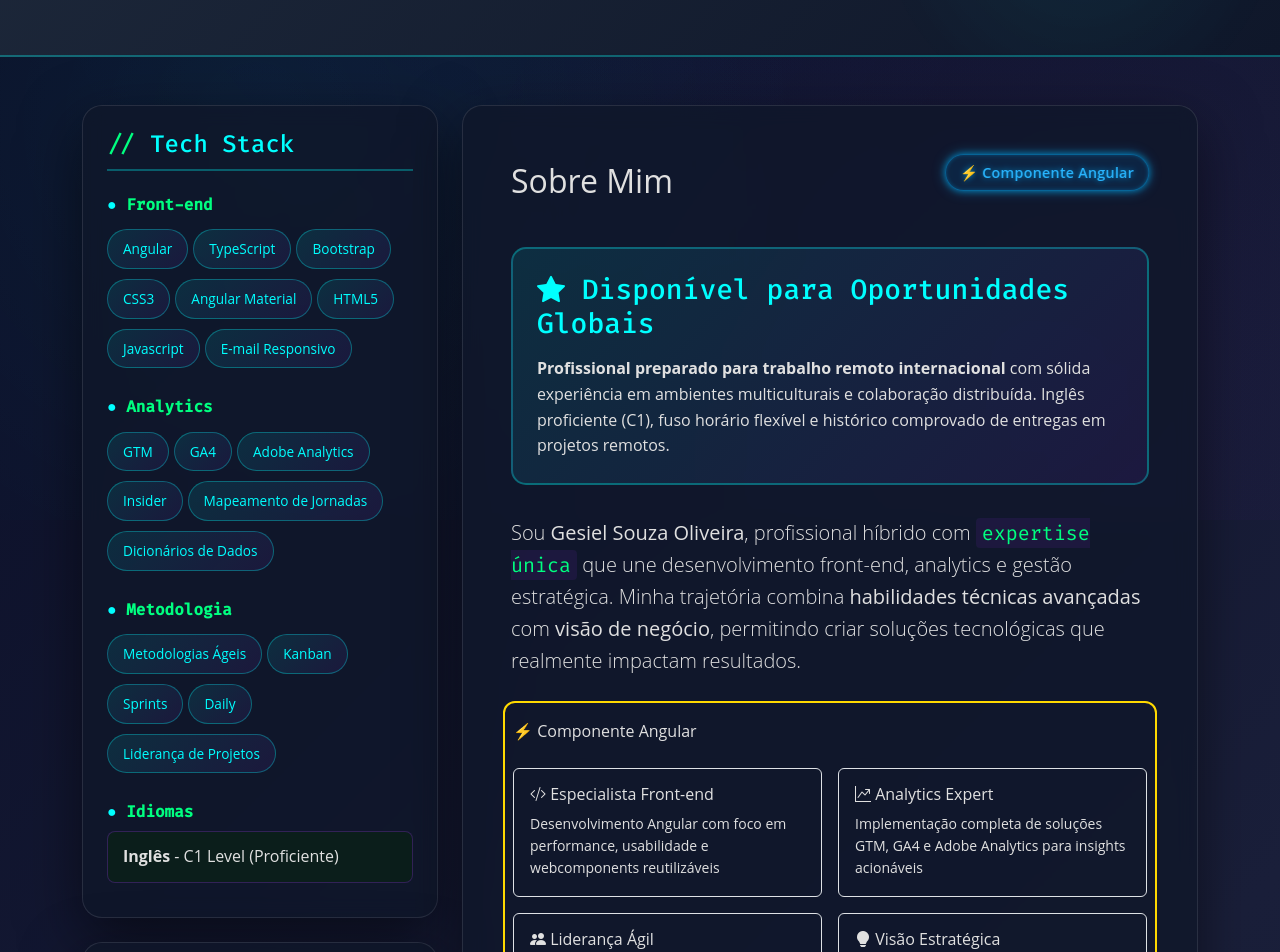
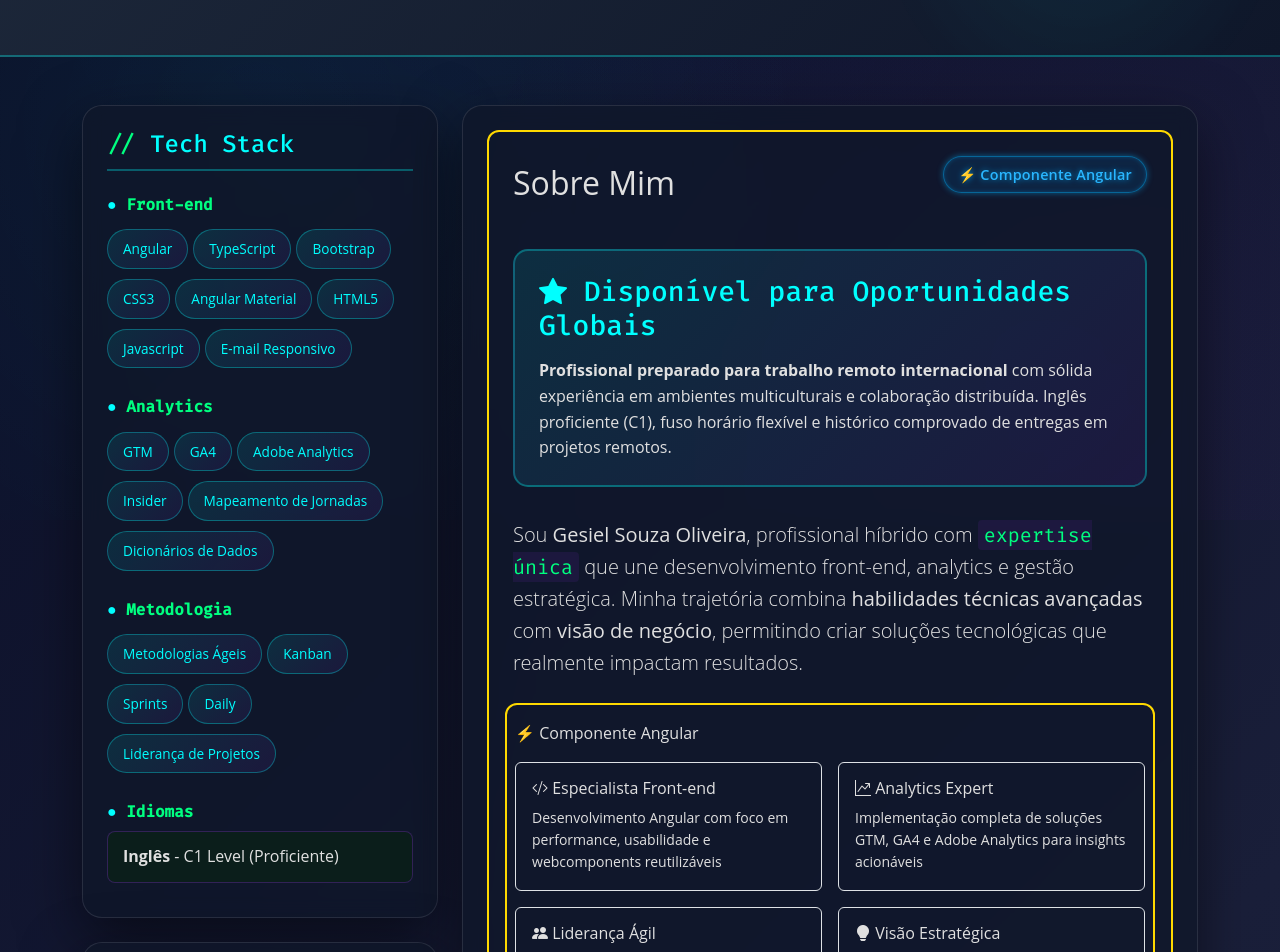
Before and after one commit to gesielbr/gesiel-tech-resume, an Angular app: page / in a window 1280 px wide. Shown: the part 280-1232 px from the top of the page. Built offline with nearby package versions, Linux system fonts and the light colour scheme.

Commit message:
Destaque componentes, refinação de layout

```diff
--- a/src/about/about.css
+++ b/src/about/about.css
@@ -75,3 +75,37 @@
       inset 0 0 4px rgba(0, 180, 255, 0.3);
   }
 }
+
+@keyframes elementPulse {
+  0% {
+    opacity: 0; /* Invisível */
+  }
+  50% {
+    opacity: 1; /* Aparece totalmente */
+  }
+  100% {
+    opacity: 0; /* Some novamente */
+  }
+}
+
+.component-notice {
+  animation: elementPulse 2s ease-in-out infinite;
+}
+
+.border-pulse {
+  border: 2px solid rgba(255, 217, 0, 1);
+  border-radius: 12px;
+  animation: borderFade 2s ease-in-out infinite;
+}
+
+@keyframes borderFade {
+  0% {
+    border-color: rgba(255, 217, 0, 0); /* invisível */
+  }
+  50% {
+    border-color: rgba(255, 217, 0, 1); /* aparece suavemente */
+  }
+  100% {
+    border-color: rgba(255, 217, 0, 0); /* some novamente */
+  }
+}
--- a/src/about/about.html
+++ b/src/about/about.html
@@ -1,4 +1,4 @@
-<article class="content-card p-4 mb-4">
+<article class="content-card p-4 border-pulse">
   <div class="row align-items-center">
     <!-- COLUNA DO TÍTULO (mobile invertido / md+ normal) -->
     <div class="col-12 col-md-6 order-2 order-md-1">
--- a/src/experience/experience.css
+++ b/src/experience/experience.css
@@ -79,3 +79,19 @@
     border-color: rgba(255, 217, 0, 0); /* some novamente */
   }
 }
+
+@keyframes elementPulse {
+  0% {
+    opacity: 0; /* Invisível */
+  }
+  50% {
+    opacity: 1; /* Aparece totalmente */
+  }
+  100% {
+    opacity: 0; /* Some novamente */
+  }
+}
+
+.component-notice {
+  animation: elementPulse 2s ease-in-out infinite;
+}
--- a/src/experience/experience.html
+++ b/src/experience/experience.html
@@ -6,7 +6,7 @@
   </div>
 
   <section>
-    <h2 class="section-title">Experiência Profissional</h2>
+    <h2 class="section-title mb-3">Experiência Profissional</h2>
 
     @for (exp of experiences; track exp.id) {
     <div class="experience-card" itemscope [attr.itemtype]="'https://schema.org/' + exp.schemaType">
--- a/src/specialty-cards/specialty-cards.css
+++ b/src/specialty-cards/specialty-cards.css
@@ -15,3 +15,19 @@
     border-color: rgba(255, 217, 0, 0); /* some novamente */
   }
 }
+
+@keyframes elementPulse {
+  0% {
+    opacity: 0; /* Invisível */
+  }
+  50% {
+    opacity: 1; /* Aparece totalmente */
+  }
+  100% {
+    opacity: 0; /* Some novamente */
+  }
+}
+
+.component-notice {
+  animation: elementPulse 2s ease-in-out infinite;
+}
--- a/src/specialty-cards/specialty-cards.html
+++ b/src/specialty-cards/specialty-cards.html
@@ -1,5 +1,5 @@
-<div class="row g-3 my-4 border-pulse">
-  <div class="col-12 mb-2">
+<div class="row g-3 my-4 border-pulse pb-3">
+  <div class="col-12">
     <span class="component-notice energy-pulse" role="status" aria-live="polite">
       ⚡ Componente Angular
     </span>
```
Also changed, not shown: 1 other file (tests, documents, lock files or other folders).
